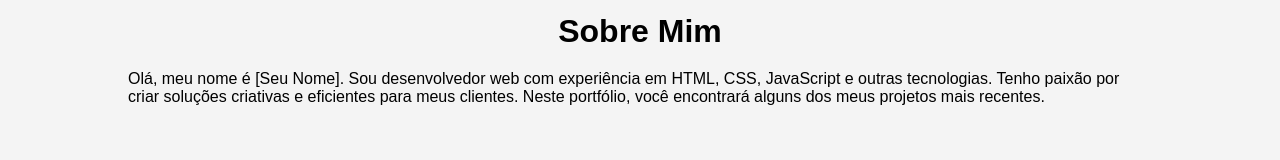
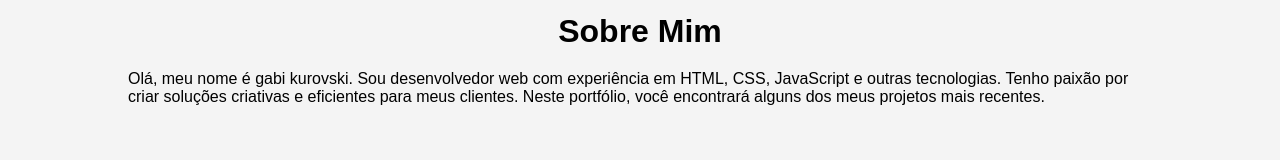
Before and after one commit to gabikurovski/portifolio, a plain HTML site: page index.html in a window 1280 px wide. Shown: the part 204-364 px from the top of the page. Drawn offline with Linux system fonts and the light colour scheme.

Commit message:
Update index.html

```diff
--- a/index.html
+++ b/index.html
@@ -82,7 +82,7 @@
     <div class="container">
         <section id="sobre" class="about">
             <h2 class="section-title">Sobre Mim</h2>
-            <p>Olá, meu nome é [Seu Nome]. Sou desenvolvedor web com experiência em HTML, CSS, JavaScript e outras tecnologias. Tenho paixão por criar soluções criativas e eficientes para meus clientes. Neste portfólio, você encontrará alguns dos meus projetos mais recentes.</p>
+            <p>Olá, meu nome é gabi kurovski. Sou desenvolvedor web com experiência em HTML, CSS, JavaScript e outras tecnologias. Tenho paixão por criar soluções criativas e eficientes para meus clientes. Neste portfólio, você encontrará alguns dos meus projetos mais recentes.</p>
         </section>
 
         <section id="projetos" class="projects">
```
